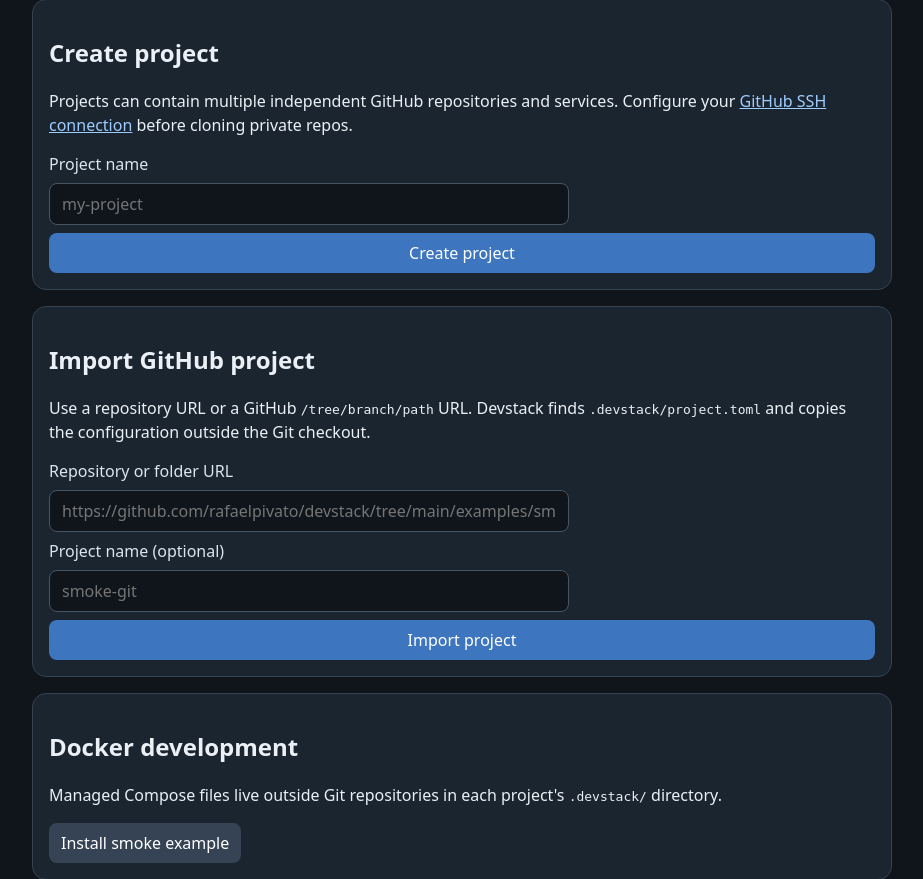
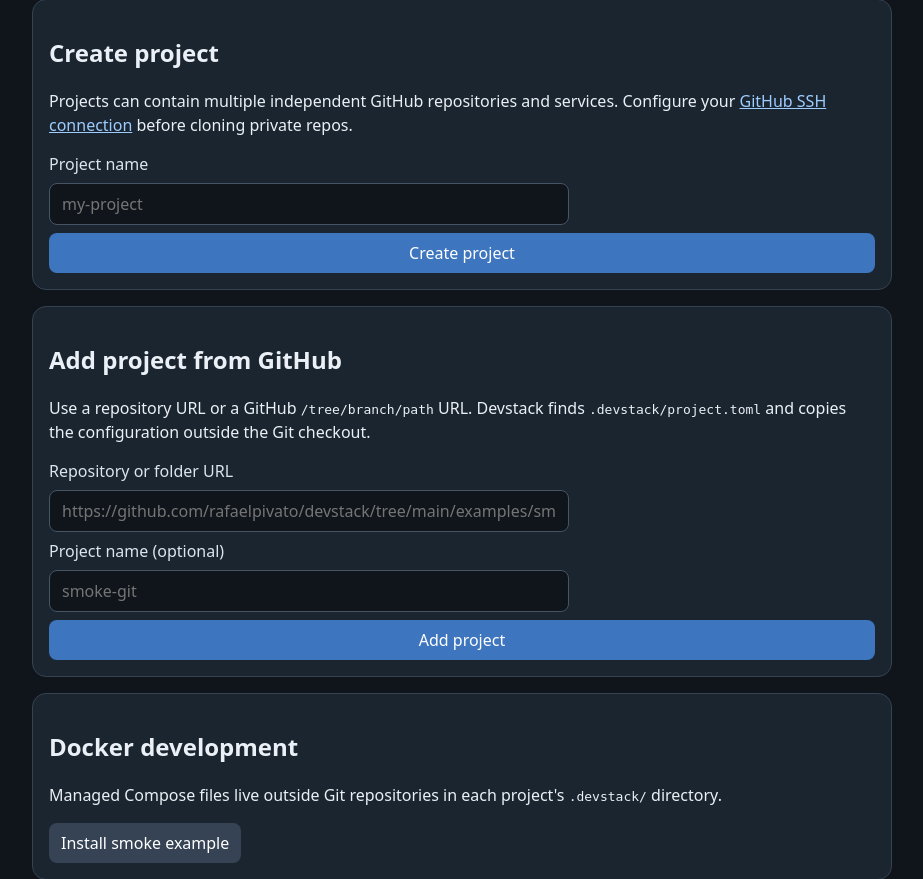
Before and after one commit to rafaelpivato/devstack, a Flask app: page / in a window 1280 px wide. Shown: the part 123-1002 px from the top of the page, without its empty margins (178-1101 px from the left). Run offline with Flask 3, Linux system fonts and the light colour scheme; data that the repository does not hold is empty.

Commit message:
ui: rename project onboarding and link configuration sync

```diff
--- a/src/devstack/templates/dashboard.html
+++ b/src/devstack/templates/dashboard.html
@@ -46,7 +46,7 @@ Configure your <a href="{{url_for('github_settings')}}">GitHub SSH connection</a
 </form>
 </section>
 <section class="card">
-<h2>Import GitHub project</h2>
+<h2>Add project from GitHub</h2>
 <p>Use a repository URL or a GitHub <code>/tree/branch/path</code> URL.
 Devstack finds <code>.devstack/project.toml</code> and copies the configuration outside the Git checkout.</p>
 <form method="post" action="{{url_for('project_import')}}" class="stacked">
@@ -56,7 +56,7 @@ Devstack finds <code>.devstack/project.toml</code> and copies the configuration
  placeholder="https://github.com/rafaelpivato/devstack/tree/main/examples/smoke" required>
 <label for="import-project-name">Project name (optional)</label>
 <input id="import-project-name" name="name" class="wide" placeholder="smoke-git">
-<button type="submit">Import project</button>
+<button type="submit">Add project</button>
 </form>
 </section>
 <section class="card">
@@ -127,7 +127,7 @@ Scheduled checks continue in the background.</small></p>
 </form>
 <p class="section-detail">Adds bundled default apps without changing containers, Compose or existing application entries.</p>
 {% endif %}
-<p><a href="{{url_for('docker_project',name=project.name)}}">Manage Docker Compose and infrastructure →</a> · <a href="{{url_for('commands_page',name=project.name)}}">Commands and tasks →</a></p>
+<p><a href="{{url_for('docker_project',name=project.name)}}">Manage Docker Compose and infrastructure →</a> · <a href="{{url_for('commands_page',name=project.name)}}">Commands and tasks →</a> · <a href="{{url_for('project_configuration',name=project.name)}}">Sync project configuration →</a></p>
 {% if services %}
 <h3>Legacy services</h3>
 <p class="section-detail">Configured in the older projects.toml format; independent of managed Docker stacks.</p>
@@ -146,7 +146,7 @@ Scheduled checks continue in the background.</small></p>
 {% if repos %}
 <form method="post" action="{{url_for('operate',name=project.name,action='update')}}">
 <input type="hidden" name="_csrf" value="{{csrf}}">
-<button type="submit" class="secondary">Update repositories</button>
+<button type="submit" class="secondary">Update repositories (source)</button>
 </form>
 {% endif %}
 <h3>Repositories</h3>
```
